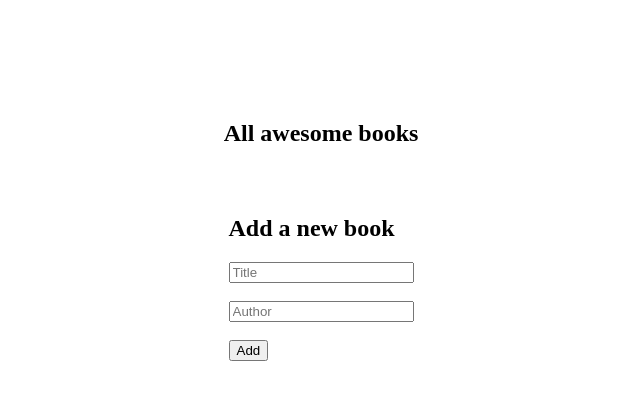
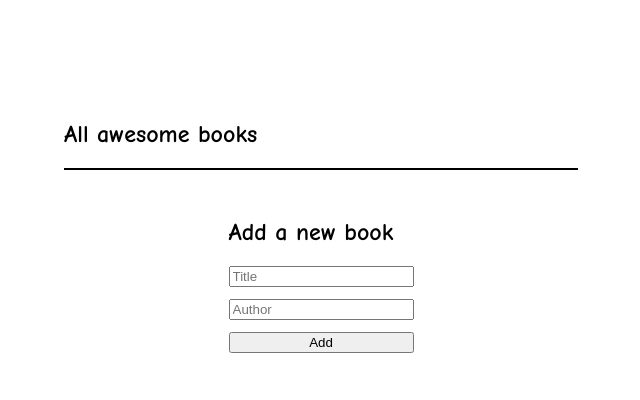
Before and after one commit to Camilovelag/Awesome_books, a plain HTML site: page Index.html in a window 1280 px wide. Shown: the whole page, without its empty margins (319-959 px from the left). Drawn offline with Linux system fonts and the light colour scheme.

Commit message:
Style book wrap section

```diff
--- a/Index.html
+++ b/Index.html
@@ -18,8 +18,8 @@
 <section class="add-books">
     <h2>Add a new book</h2>
     <form>
-        <input type="text" name="title" id="title" placeholder="Title" required> <br/> <br/>
-        <input type="text" name="author" id="author" placeholder="Author" required> <br/><br/>
+        <input type="text" name="title" id="title" placeholder="Title" required>
+        <input type="text" name="author" id="author" placeholder="Author" required>
         <button type="button" class="add-btn">Add</button>
         <p></p>
     </form>
--- a/styles.css
+++ b/styles.css
@@ -1,4 +1,3 @@
-
 body {
   width: 75%;
   margin: 100px auto 0 auto;
@@ -6,6 +5,26 @@
   display: flex;
   flex-direction: column;
   align-items: center;
-    gap: 28px;
+  gap: 1.75rem;
   justify-content: center;
+  font-family: "Comic Sans MS", "Comic Sans", cursive;
 }
+
+.add-books > form {
+  display: flex;
+  flex-direction: column;
+  gap: 0.75rem;
+}
+
+.books {
+  border: 1px solid rgb(0, 0, 0);
+  width: 40vw;
+}
+
+.book-wraper:nth-child(odd) {
+  background-color: rgb(214, 208, 208);
+}
+
+.book-wraper:nth-child(even) {
+  background-color: white;
+}
```
Lines whose indentation alone changed are shown as unchanged.
